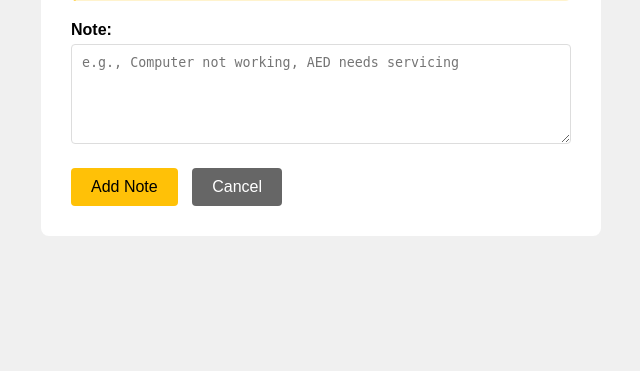
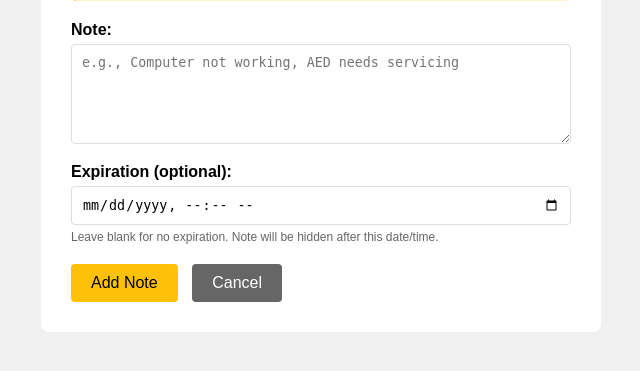
Before and after one commit to sambollman/checkout-system, a Flask app: page /admin/fob/note/add/1 in a window 1280 px wide. Shown: the part 195-566 px from the top of the page, without its empty margins (319-959 px from the left). Run offline with Flask 3, Linux system fonts and the light colour scheme; the visitor is signed in with stand-in values (Sample User, id 1); data that the repository does not hold is empty.

Commit message:
Add expiration field to add note page and implement backend handling to match edit note functionality

```diff
--- a/app.py
+++ b/app.py
@@ -1738,18 +1738,31 @@ def add_note(fob_id):
 
     if request.method == 'POST':
         note_text = request.form.get('note_text')
+        expires_at = request.form.get('expires_at')  # Get expiration from form
         created_by = session.get('username', 'admin')
 
         chicago_tz = pytz.timezone('America/Chicago')
+
+        # Convert expires_at to Chicago timezone if provided
+        expires_at_iso = None
+        if expires_at:
+            try:
+                # Parse the datetime-local input (format: YYYY-MM-DDTHH:MM)
+                dt = datetime.strptime(expires_at, '%Y-%m-%dT%H:%M')
+                # Localize to Chicago timezone
+                dt_chicago = chicago_tz.localize(dt)
+                expires_at_iso = dt_chicago.isoformat()
+            except:
+                pass  # If parsing fails, leave as None
 
         # Delete existing note (one at a time)
         conn.execute('DELETE FROM notes WHERE fob_id = ?', (fob_id,))
 
-        # Insert new note
+        # Insert new note with expiration
         conn.execute('''
-            INSERT INTO notes (fob_id, note_text, created_at, created_by)
-            VALUES (?, ?, ?, ?)
-        ''', (fob_id, note_text, datetime.now(chicago_tz).isoformat(), created_by))
+            INSERT INTO notes (fob_id, note_text, created_at, created_by, expires_at)
+            VALUES (?, ?, ?, ?, ?)
+        ''', (fob_id, note_text, datetime.now(chicago_tz).isoformat(), created_by, expires_at_iso))
 
         conn.commit()
         socketio.emit('status_update', get_current_status())
--- a/templates/add_note.html
+++ b/templates/add_note.html
@@ -57,6 +57,19 @@
             color: white;
             margin-left: 10px;
         }
+        input[type="datetime-local"] {
+            width: 100%;
+            padding: 10px;
+            margin-top: 5px;
+            border: 1px solid #ddd;
+            border-radius: 4px;
+            box-sizing: border-box;
+        }
+        .help-text {
+            font-size: 12px;
+            color: #666;
+            margin-top: 5px;
+        }
     </style>
 </head>
 <body>
@@ -72,6 +85,10 @@
             <label>Note:</label>
             <textarea name="note_text" required placeholder="e.g., Computer not working, AED needs servicing"></textarea>
 
+            <label>Expiration (optional):</label>
+            <input type="datetime-local" name="expires_at">
+            <div class="help-text">Leave blank for no expiration. Note will be hidden after this date/time.</div>
+
             <button type="submit" class="save-btn">Add Note</button>
             <a href="/admin#fobs"><button type="button" class="cancel-btn">Cancel</button></a>
         </form>
```
